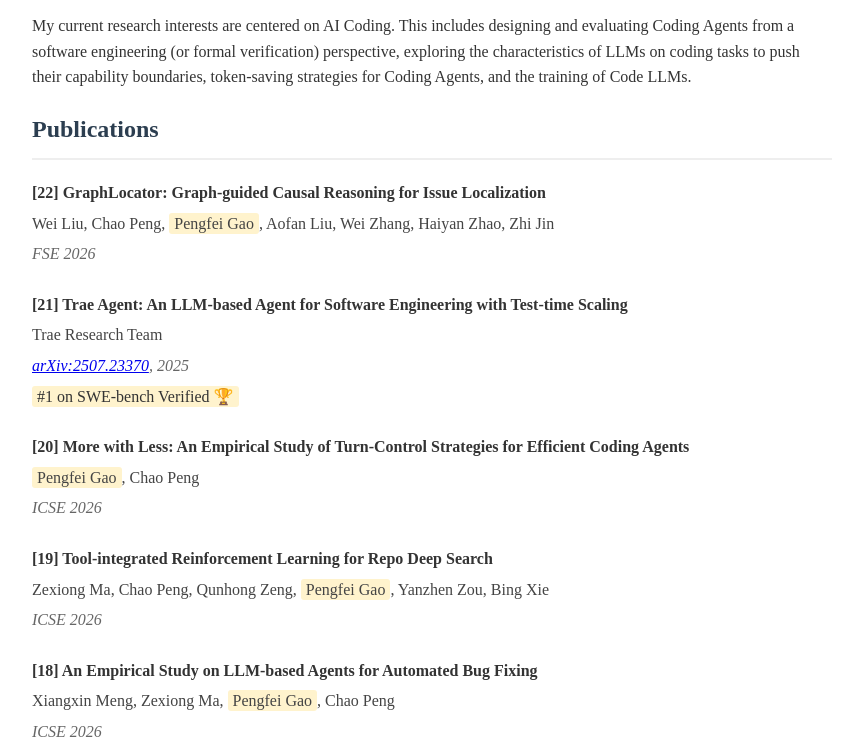
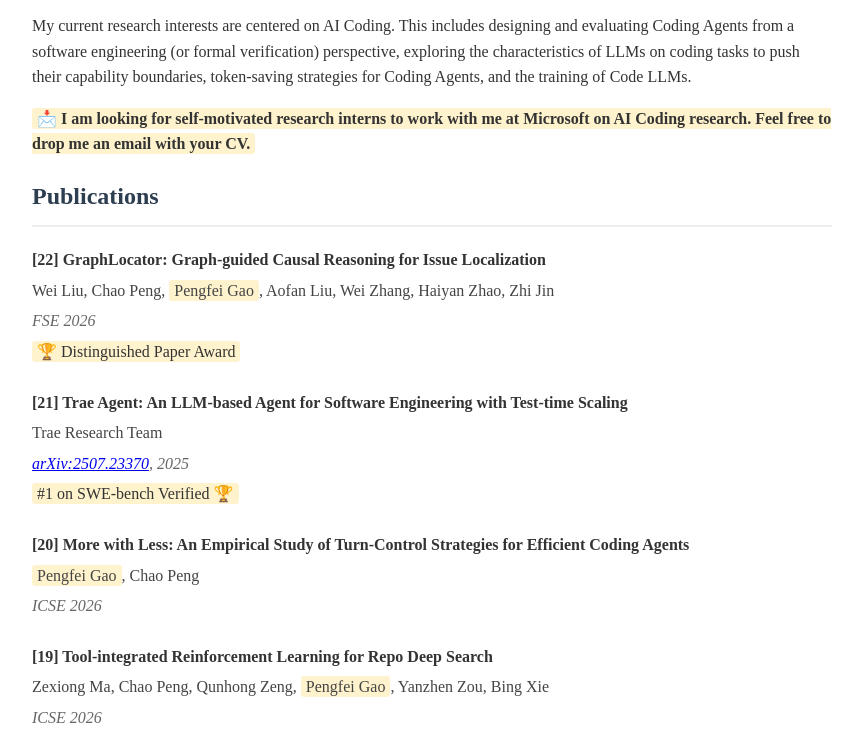
Before and after one commit to cumt-gpf/cumt-gpf.github.io, a plain HTML site: page index.html in a window 1280 px wide. Shown: the part 664-1417 px from the top of the page, without its empty margins (208-1071 px from the left). Drawn offline with Linux system fonts and the light colour scheme.

Commit message:
Update last updated date and add intern recruitment section
Updated the last updated date from October 2025 to July 2026 and added a section for research intern recruitment.

```diff
--- a/index.html
+++ b/index.html
@@ -135,6 +135,9 @@
     <p>
         My current research interests are centered on AI Coding. This includes designing and evaluating Coding Agents from a software engineering (or formal verification) perspective, exploring the characteristics of LLMs on coding tasks to push their capability boundaries, token-saving strategies for Coding Agents, and the training of Code LLMs.
     </p>
+    <p>
+        <span class="highlight"><strong>📩 I am looking for self-motivated research interns to work with me at Microsoft on AI Coding research. Feel free to drop me an email with your CV.</strong></span>
+    </p>
 
     <h2>Publications</h2>
     <div class="publications">
@@ -142,6 +145,7 @@
             <p><strong>[22] GraphLocator: Graph-guided Causal Reasoning for Issue Localization</strong></p>
             <p class="authors">Wei Liu, Chao Peng, <span class="highlight">Pengfei Gao</span>, Aofan Liu, Wei Zhang, Haiyan Zhao, Zhi Jin</p>
             <p class="venue"><em>FSE 2026</em></p>
+            <p><span class="highlight">🏆 Distinguished Paper Award</span></p>
         </div>
         <div class="publication">
             <p><strong>[21] Trae Agent: An LLM-based Agent for Software Engineering with Test-time Scaling</strong></p>
@@ -287,7 +291,7 @@
                 <img src="https://s11.flagcounter.com/count2/gaopf/bg_FFFFFF/txt_000000/border_CCCCCC/columns_2/maxflags_10/viewers_0/labels_1/pageviews_1/flags_0/percent_0/" alt="Flag Counter" border="0">
             </a>
         </div>
-        <p>Last updated: October 2025</p>
+        <p>Last updated: July 2026</p>
     </div>
 </body>
 </html>
```
